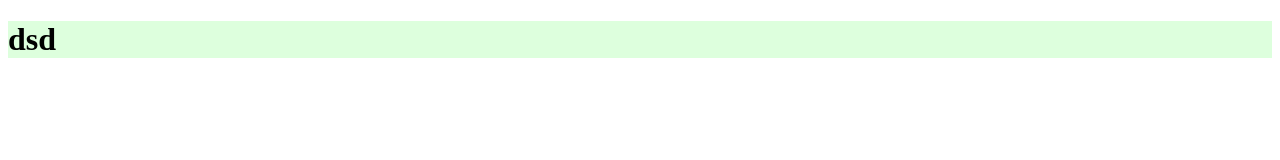
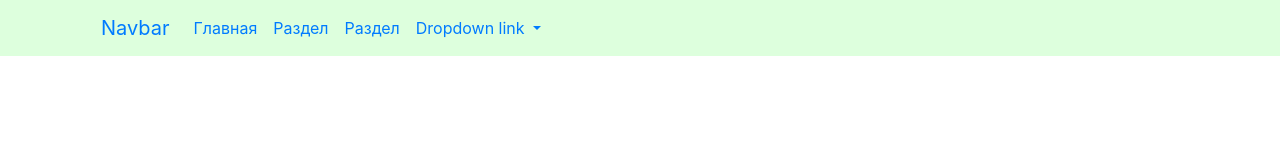
Before and after one commit to VladislavVB/OnvesDev, a website: page src/index.html in a window 1280 px wide. Drawn offline with nearby package versions, Linux system fonts and the light colour scheme.

Commit message:
add menu

```diff
--- a/package.json
+++ b/package.json
@@ -18,5 +18,8 @@
   "homepage": "https://github.com/VladislavVB/OnvesDev#readme",
   "devDependencies": {
     "gulp": "^4.0.2"
+  },
+  "dependencies": {
+    "normalize.css": "^8.0.1"
   }
 }
--- a/src/index.html
+++ b/src/index.html
@@ -4,10 +4,52 @@
   <meta charset="UTF-8">
   <meta http-equiv="X-UA-Compatible" content="IE=edge">
   <meta name="viewport" content="width=device-width, initial-scale=1.0">
+  <link rel="stylesheet" href="https://maxcdn.bootstrapcdn.com/bootstrap/4.0.0/css/bootstrap.min.css" integrity="sha384-Gn5384xqQ1aoWXA+058RXPxPg6fy4IWvTNh0E263XmFcJlSAwiGgFAW/dAiS6JXm" crossorigin="anonymous">
+  <link rel="stylesheet" href="css/normalize.css">
   <link rel="stylesheet" href="css/style.css">
   <title>OnvesDev</title>
 </head>
 <body>
-  <h1>dsd</h1>
+  <section class="menu">
+    <div class="container">
+      <nav class="navbar navbar-expand-lg">
+        <a class="navbar-brand" href="#">Navbar</a>
+        <button class="navbar-toggler" type="button" data-toggle="collapse" data-target="#navbarNavDropdown" aria-controls="navbarNavDropdown" aria-expanded="false" aria-label="Toggle navigation">
+          <span class="navbar-toggler-icon">d</span>
+        </button>
+        <div class="collapse navbar-collapse" id="navbarNavDropdown">
+          <ul class="navbar-nav">
+            <li class="nav-item active">
+              <a class="nav-link" href="#">Главная<span class="sr-only">(current)</span></a>
+            </li>
+            <li class="nav-item">
+              <a class="nav-link" href="#">Раздел</a>
+            </li>
+            <li class="nav-item">
+              <a class="nav-link" href="#">Раздел</a>
+            </li>
+            <li class="nav-item dropdown">
+              <a class="nav-link dropdown-toggle" href="#" id="navbarDropdownMenuLink" data-toggle="dropdown" aria-haspopup="true" aria-expanded="false">
+                Dropdown link
+              </a>
+              <div class="dropdown-menu" aria-labelledby="navbarDropdownMenuLink">
+                <a class="dropdown-item" href="#">Action</a>
+                <a class="dropdown-item" href="#">Another action</a>
+                <a class="dropdown-item" href="#">Something else here</a>
+              </div>
+            </li>
+          </ul>
+        </div>
+      </nav>
+    </div>
+  </section>
+  <header>
+    <div class="container">
+      <h1>dsd</h1>
+    </div>
+  </header>
 </body>
+<script src="https://code.jquery.com/jquery-3.2.1.slim.min.js" integrity="sha384-KJ3o2DKtIkvYIK3UENzmM7KCkRr/rE9/Qpg6aAZGJwFDMVNA/GpGFF93hXpG5KkN" crossorigin="anonymous"></script>
+<script src="https://cdnjs.cloudflare.com/ajax/libs/popper.js/1.12.9/umd/popper.min.js" integrity="sha384-ApNbgh9B+Y1QKtv3Rn7W3mgPxhU9K/ScQsAP7hUibX39j7fakFPskvXusvfa0b4Q" crossorigin="anonymous"></script>
+<script src="https://maxcdn.bootstrapcdn.com/bootstrap/4.0.0/js/bootstrap.min.js" integrity="sha384-JZR6Spejh4U02d8jOt6vLEHfe/JQGiRRSQQxSfFWpi1MquVdAyjUar5+76PVCmYl" crossorigin="anonymous"></script>
 </html>
--- /dev/null
+++ b/src/sass/body/_header.sass
@@ -0,0 +1,2 @@
+h1
+  color: #fdd
--- /dev/null
+++ b/src/sass/body/_menu.sass
@@ -0,0 +1,6 @@
+.menu
+  background-color: #dfdf
+  position: fixed
+  width: 100%
+  top: 0
+  left: 0
--- a/src/sass/style.sass
+++ b/src/sass/style.sass
@@ -1,2 +1,4 @@
-h1
-  background-color: #dfd
+@import 'settings'
+@import 'color'
+@import 'body/header'
+@import 'body/menu'
```
Also changed, not shown: src/css/normalize.css (added), src/css/style.css, src/sass/_color.sass (added), src/sass/_settings.sass (added), 2 other files.
